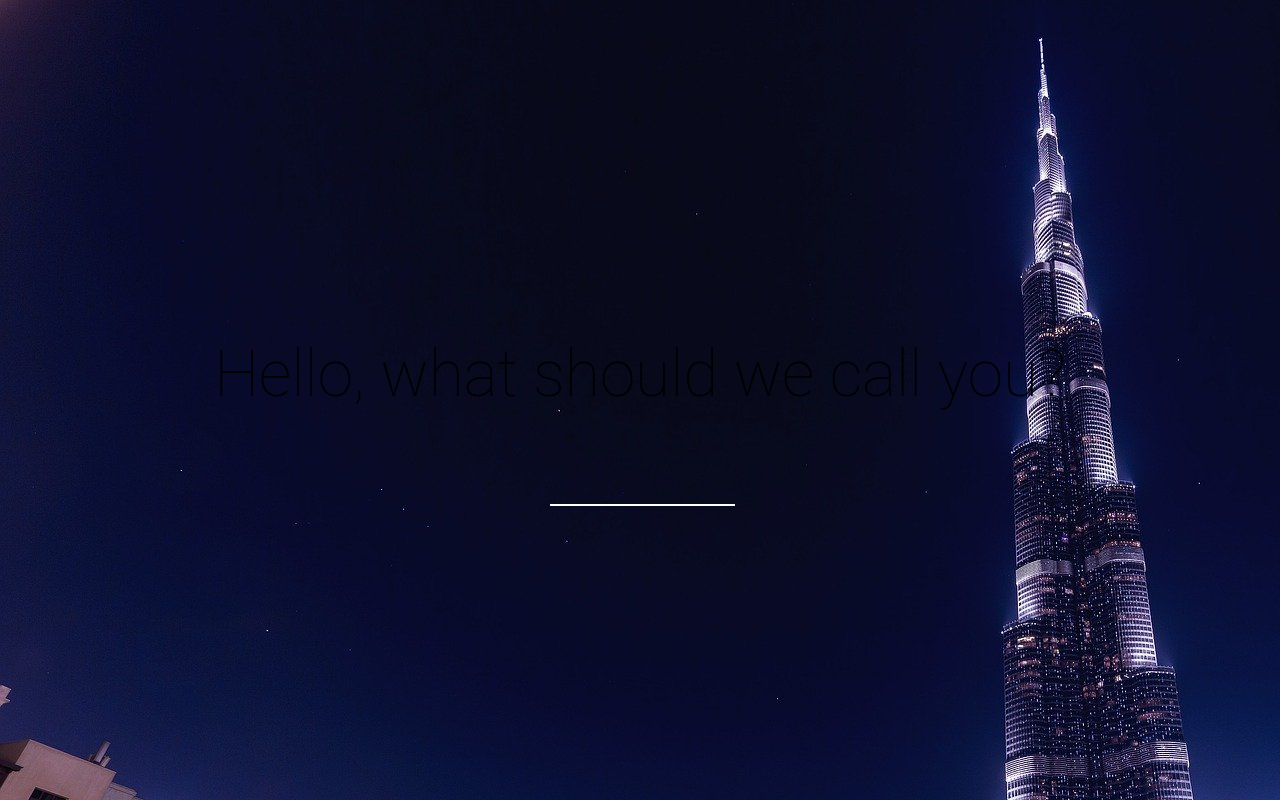
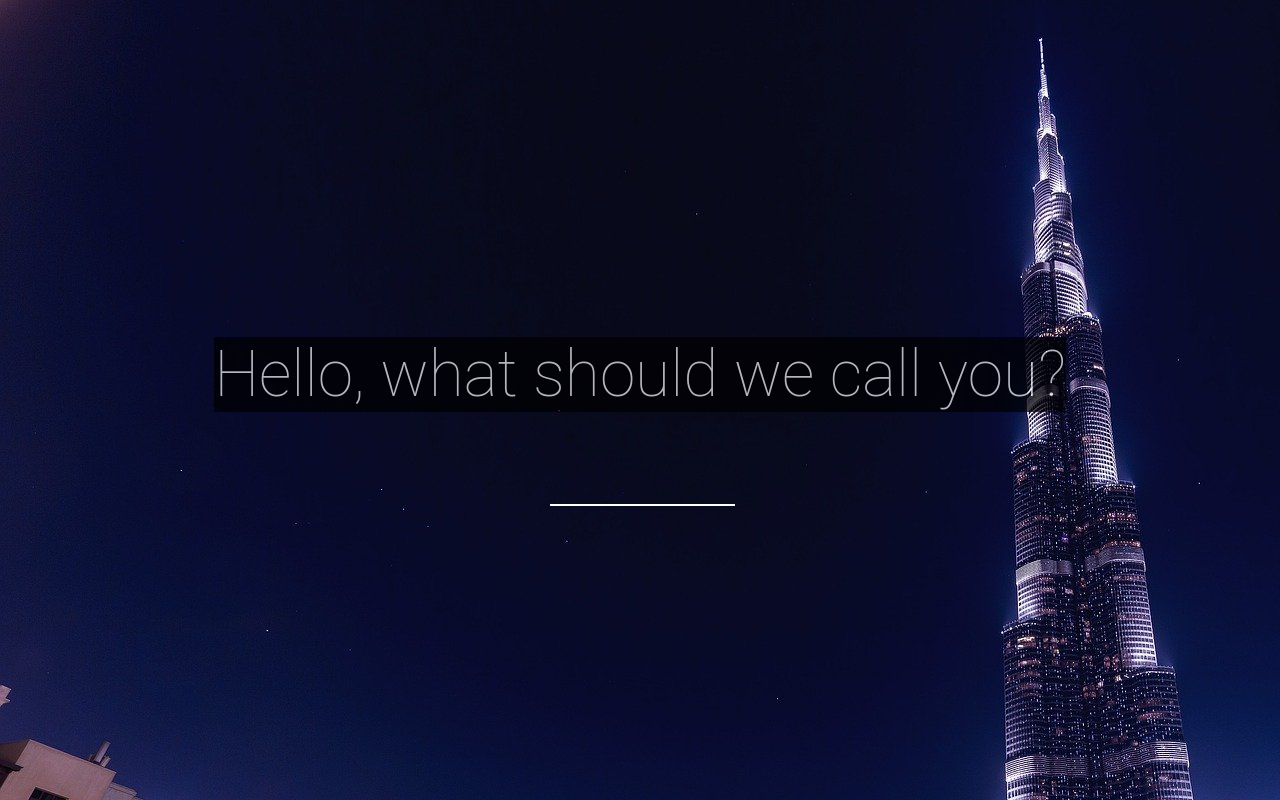
Before and after one commit to athar05/focus-browser-extension, a React (Create React App) app: page / in a window 1280 px wide. Built offline with nearby package versions, Linux system fonts and the light colour scheme.

Commit message:
Hotfix: Styles

```diff
--- a/src/index.css
+++ b/src/index.css
@@ -16,8 +16,11 @@ code {
 
 h1 {
   font: inherit;
+  color: white;
   font-size: 4rem;
   font-weight: 100;
+  background-color: black;
+  opacity: 0.7;
 }
 
 h2, h3 {
```
